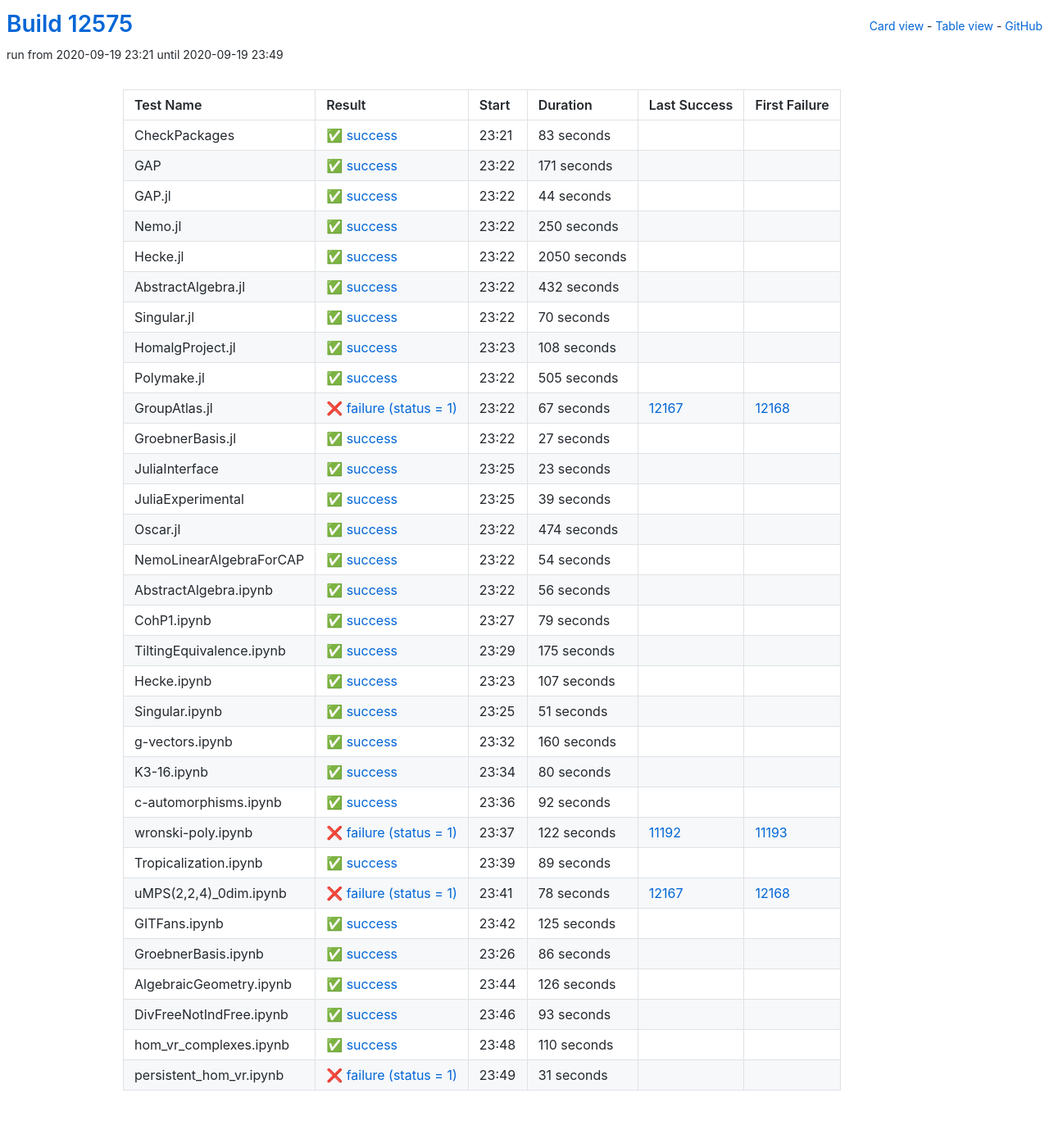
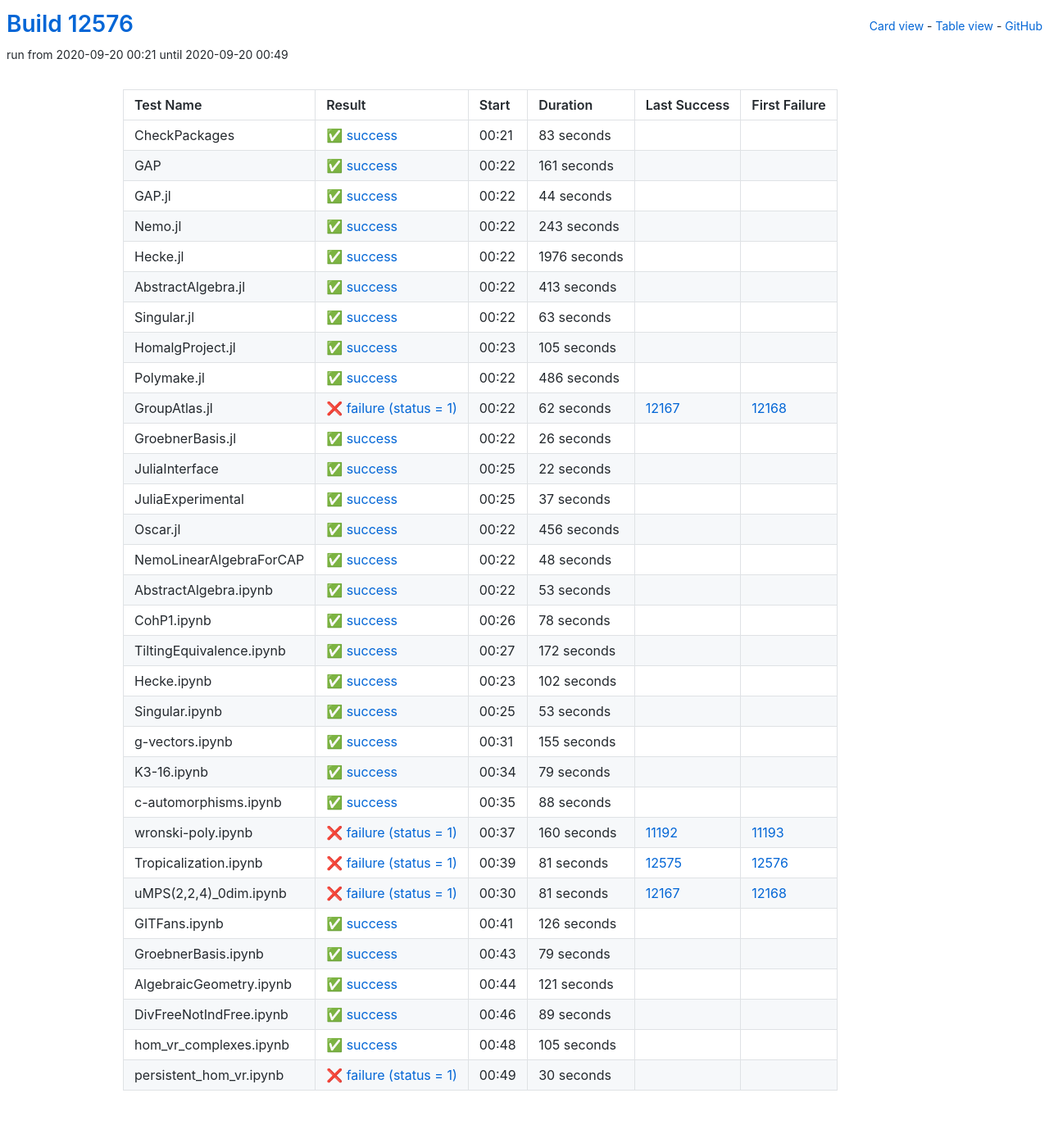
Before and after one commit to oscar-system/oscar-ci-status, a Jekyll site: the page built from table.html, in a window 1280 px wide. Shown: the whole page at 82% size. Built offline with Jekyll 4.4.1, drawn with Linux system fonts in a browser that asks for light colours.

Commit message:
Build #12576

```diff
--- a/_data/ci.yml
+++ b/_data/ci.yml
@@ -1,6 +1,6 @@
 ---
-build: 12575
-build_url: https://oscarci.mathematik.uni-kl.de/job/oscar/12575/
+build: 12576
+build_url: https://oscarci.mathematik.uni-kl.de/job/oscar/12576/
 job: oscar
 organization: oscar-system
 repo: oscar-ci-status
@@ -8,8 +8,8 @@
 tests:
 - name: CheckPackages
   id: checkpackages
-  log: https://oscarci.mathematik.uni-kl.de/job/oscar/12575/artifact/logs/build-12575/CheckPackages.log
-  start: 2020-09-19 23:21
+  log: https://oscarci.mathematik.uni-kl.de/job/oscar/12576/artifact/logs/build-12576/CheckPackages.log
+  start: 2020-09-20 00:21
   success: true
   exitcode: 0
   status: success
@@ -20,20 +20,20 @@
   first_failure_url:
 - name: GAP
   id: gap
-  log: https://oscarci.mathematik.uni-kl.de/job/oscar/12575/artifact/logs/build-12575/GAP.log
-  start: 2020-09-19 23:22
+  log: https://oscarci.mathematik.uni-kl.de/job/oscar/12576/artifact/logs/build-12576/GAP.log
+  start: 2020-09-20 00:22
   success: true
   exitcode: 0
   status: success
-  duration: 171
+  duration: 161
   last_success: false
   last_success_url:
   first_failure: false
   first_failure_url:
 - name: GAP.jl
   id: gap-jl
-  log: https://oscarci.mathematik.uni-kl.de/job/oscar/12575/artifact/logs/build-12575/GAP.jl.log
-  start: 2020-09-19 23:22
+  log: https://oscarci.mathematik.uni-kl.de/job/oscar/12576/artifact/logs/build-12576/GAP.jl.log
+  start: 2020-09-20 00:22
   success: true
   exitcode: 0
   status: success
@@ -44,164 +44,224 @@
   first_failure_url:
 - name: Nemo.jl
   id: nemo-jl
-  log: https://oscarci.mathematik.uni-kl.de/job/oscar/12575/artifact/logs/build-12575/Nemo.jl.log
-  start: 2020-09-19 23:22
+  log: https://oscarci.mathematik.uni-kl.de/job/oscar/12576/artifact/logs/build-12576/Nemo.jl.log
+  start: 2020-09-20 00:22
   success: true
   exitcode: 0
   status: success
-  duration: 250
+  duration: 243
   last_success: false
   last_success_url:
   first_failure: false
   first_failure_url:
 - name: Hecke.jl
   id: hecke-jl
-  log: https://oscarci.mathematik.uni-kl.de/job/oscar/12575/artifact/logs/build-12575/Hecke.jl.log
-  start: 2020-09-19 23:22
+  log: https://oscarci.mathematik.uni-kl.de/job/oscar/12576/artifact/logs/build-12576/Hecke.jl.log
+  start: 2020-09-20 00:22
   success: true
   exitcode: 0
   status: success
-  duration: 2050
+  duration: 1976
   last_success: false
   last_success_url:
   first_failure: false
   first_failure_url:
 - name: AbstractAlgebra.jl
   id: abstractalgebra-jl
-  log: https://oscarci.mathematik.uni-kl.de/job/oscar/12575/artifact/logs/build-12575/AbstractAlgebra.jl.log
-  start: 2020-09-19 23:22
+  log: https://oscarci.mathematik.uni-kl.de/job/oscar/12576/artifact/logs/build-12576/AbstractAlgebra.jl.log
+  start: 2020-09-20 00:22
   success: true
   exitcode: 0
   status: success
-  duration: 432
+  duration: 413
   last_success: false
   last_success_url:
   first_failure: false
   first_failure_url:
 - name: Singular.jl
   id: singular-jl
-  log: https://oscarci.mathematik.uni-kl.de/job/oscar/12575/artifact/logs/build-12575/Singular.jl.log
-  start: 2020-09-19 23:22
+  log: https://oscarci.mathematik.uni-kl.de/job/oscar/12576/artifact/logs/build-12576/Singular.jl.log
+  start: 2020-09-20 00:22
   success: true
   exitcode: 0
   status: success
-  duration: 70
+  duration: 63
   last_success: false
   last_success_url:
   first_failure: false
   first_failure_url:
 - name: HomalgProject.jl
   id: homalgproject-jl
-  log: https://oscarci.mathematik.uni-kl.de/job/oscar/12575/artifact/logs/build-12575/HomalgProject.jl.log
-  start: 2020-09-19 23:23
+  log: https://oscarci.mathematik.uni-kl.de/job/oscar/12576/artifact/logs/build-12576/HomalgProject.jl.log
+  start: 2020-09-20 00:23
   success: true
   exitcode: 0
   status: success
-  duration: 108
+  duration: 105
   last_success: false
   last_success_url:
   first_failure: false
   first_failure_url:
 - name: Polymake.jl
   id: polymake-jl
-  log: https://oscarci.mathematik.uni-kl.de/job/oscar/12575/artifact/logs/build-12575/Polymake.jl.log
-  start: 2020-09-19 23:22
+  log: https://oscarci.mathematik.uni-kl.de/job/oscar/12576/artifact/logs/build-12576/Polymake.jl.log
+  start: 2020-09-20 00:22
   success: true
   exitcode: 0
   status: success
-  duration: 505
+  duration: 486
   last_success: false
   last_success_url:
   first_failure: false
   first_failure_url:
 - name: GroupAtlas.jl
   id: groupatlas-jl
-  log: https://oscarci.mathematik.uni-kl.de/job/oscar/12575/artifact/logs/build-12575/GroupAtlas.jl.log
-  start: 2020-09-19 23:22
+  log: https://oscarci.mathematik.uni-kl.de/job/oscar/12576/artifact/logs/build-12576/GroupAtlas.jl.log
+  start: 2020-09-20 00:22
   success: false
   exitcode: 1
   status: failure
-  duration: 67
+  duration: 62
   last_success: 12167
   last_success_url: https://oscarci.mathematik.uni-kl.de/job/oscar/12167/
   first_failure: 12168
   first_failure_url: https://oscarci.mathematik.uni-kl.de/job/oscar/12168/
 - name: GroebnerBasis.jl
   id: groebnerbasis-jl
-  log: https://oscarci.mathematik.uni-kl.de/job/oscar/12575/artifact/logs/build-12575/GroebnerBasis.jl.log
-  start: 2020-09-19 23:22
+  log: https://oscarci.mathematik.uni-kl.de/job/oscar/12576/artifact/logs/build-12576/GroebnerBasis.jl.log
+  start: 2020-09-20 00:22
   success: true
   exitcode: 0
   status: success
-  duration: 27
+  duration: 26
   last_success: false
   last_success_url:
   first_failure: false
   first_failure_url:
 - name: JuliaInterface
   id: juliainterface
-  log: https://oscarci.mathematik.uni-kl.de/job/oscar/12575/artifact/logs/build-12575/JuliaInterface.log
-  start: 2020-09-19 23:25
+  log: https://oscarci.mathematik.uni-kl.de/job/oscar/12576/artifact/logs/build-12576/JuliaInterface.log
+  start: 2020-09-20 00:25
   success: true
   exitcode: 0
   status: success
-  duration: 23
+  duration: 22
   last_success: false
   last_success_url:
   first_failure: false
   first_failure_url:
 - name: JuliaExperimental
   id: juliaexperimental
-  log: https://oscarci.mathematik.uni-kl.de/job/oscar/12575/artifact/logs/build-12575/JuliaExperimental.log
-  start: 2020-09-19 23:25
+  log: https://oscarci.mathematik.uni-kl.de/job/oscar/12576/artifact/logs/build-12576/JuliaExperimental.log
+  start: 2020-09-20 00:25
   success: true
   exitcode: 0
   status: success
-  duration: 39
+  duration: 37
   last_success: false
   last_success_url:
   first_failure: false
   first_failure_url:
 - name: Oscar.jl
   id: oscar-jl
-  log: https://oscarci.mathematik.uni-kl.de/job/oscar/12575/artifact/logs/build-12575/Oscar.jl.log
-  start: 2020-09-19 23:22
+  log: https://oscarci.mathematik.uni-kl.de/job/oscar/12576/artifact/logs/build-12576/Oscar.jl.log
+  start: 2020-09-20 00:22
   success: true
   exitcode: 0
   status: success
-  duration: 474
+  duration: 456
   last_success: false
   last_success_url:
   first_failure: false
   first_failure_url:
 - name: NemoLinearAlgebraForCAP
   id: nemolinearalgebraforcap
-  log: https://oscarci.mathematik.uni-kl.de/job/oscar/12575/artifact/logs/build-12575/NemoLinearAlgebraForCAP.log
-  start: 2020-09-19 23:22
+  log: https://oscarci.mathematik.uni-kl.de/job/oscar/12576/artifact/logs/build-12576/NemoLinearAlgebraForCAP.log
+  start: 2020-09-20 00:22
   success: true
   exitcode: 0
   status: success
-  duration: 54
+  duration: 48
   last_success: false
   last_success_url:
   first_failure: false
   first_failure_url:
 - name: AbstractAlgebra.ipynb
   id: abstractalgebra-ipynb
-  log: https://oscarci.mathematik.uni-kl.de/job/oscar/12575/artifact/logs/build-12575/AbstractAlgebra.ipynb.log
-  start: 2020-09-19 23:22
+  log: https://oscarci.mathematik.uni-kl.de/job/oscar/12576/artifact/logs/build-12576/AbstractAlgebra.ipynb.log
+  start: 2020-09-20 00:22
   success: true
   exitcode: 0
   status: success
-  duration: 56
+  duration: 53
   last_success: false
   last_success_url:
   first_failure: false
   first_failure_url:
 - name: CohP1.ipynb
   id: cohp1-ipynb
-  log: https://oscarci.mathematik.uni-kl.de/job/oscar/12575/artifact/logs/build-12575/CohP1.ipynb.log
-  start: 2020-09-19 23:27
+  log: https://oscarci.mathematik.uni-kl.de/job/oscar/12576/artifact/logs/build-12576/CohP1.ipynb.log
+  start: 2020-09-20 00:26
+  success: true
+  exitcode: 0
+  status: success
+  duration: 78
+  last_success: false
+  last_success_url:
+  first_failure: false
+  first_failure_url:
+- name: TiltingEquivalence.ipynb
+  id: tiltingequivalence-ipynb
+  log: https://oscarci.mathematik.uni-kl.de/job/oscar/12576/artifact/logs/build-12576/TiltingEquivalence.ipynb.log
+  start: 2020-09-20 00:27
+  success: true
+  exitcode: 0
+  status: success
+  duration: 172
+  last_success: false
+  last_success_url:
+  first_failure: false
+  first_failure_url:
+- name: Hecke.ipynb
+  id: hecke-ipynb
+  log: https://oscarci.mathematik.uni-kl.de/job/oscar/12576/artifact/logs/build-12576/Hecke.ipynb.log
+  start: 2020-09-20 00:23
+  success: true
+  exitcode: 0
+  status: success
+  duration: 102
+  last_success: false
+  last_success_url:
+  first_failure: false
+  first_failure_url:
+- name: Singular.ipynb
+  id: singular-ipynb
+  log: https://oscarci.mathematik.uni-kl.de/job/oscar/12576/artifact/logs/build-12576/Singular.ipynb.log
+  start: 2020-09-20 00:25
+  success: true
+  exitcode: 0
+  status: success
+  duration: 53
+  last_success: false
+  last_success_url:
+  first_failure: false
+  first_failure_url:
+- name: g-vectors.ipynb
+  id: g-vectors-ipynb
+  log: https://oscarci.mathematik.uni-kl.de/job/oscar/12576/artifact/logs/build-12576/g-vectors.ipynb.log
+  start: 2020-09-20 00:31
+  success: true
+  exitcode: 0
+  status: success
+  duration: 155
+  last_success: false
+  last_success_url:
+  first_failure: false
+  first_failure_url:
+- name: K3-16.ipynb
+  id: k3-16-ipynb
+  log: https://oscarci.mathematik.uni-kl.de/job/oscar/12576/artifact/logs/build-12576/K3-16.ipynb.log
+  start: 2020-09-20 00:34
   success: true
   exitcode: 0
   status: success
@@ -210,94 +270,94 @@
   last_success_url:
   first_failure: false
   first_failure_url:
-- name: TiltingEquivalence.ipynb
-  id: tiltingequivalence-ipynb
-  log: https://oscarci.mathematik.uni-kl.de/job/oscar/12575/artifact/logs/build-12575/TiltingEquivalence.ipynb.log
-  start: 2020-09-19 23:29
+- name: c-automorphisms.ipynb
+  id: c-automorphisms-ipynb
+  log: https://oscarci.mathematik.uni-kl.de/job/oscar/12576/artifact/logs/build-12576/c-automorphisms.ipynb.log
+  start: 2020-09-20 00:35
   success: true
   exitcode: 0
   status: success
-  duration: 175
-  last_success: false
-  last_success_url:
-  first_failure: false
-  first_failure_url:
-- name: Hecke.ipynb
-  id: hecke-ipynb
-  log: https://oscarci.mathematik.uni-kl.de/job/oscar/12575/artifact/logs/build-12575/Hecke.ipynb.log
-  start: 2020-09-19 23:23
-  success: true
-  exitcode: 0
-  status: success
-  duration: 107
-  last_success: false
-  last_success_url:
-  first_failure: false
-  first_failure_url:
-- name: Singular.ipynb
-  id: singular-ipynb
-  log: https://oscarci.mathematik.uni-kl.de/job/oscar/12575/artifact/logs/build-12575/Singular.ipynb.log
-  start: 2020-09-19 23:25
-  success: true
-  exitcode: 0
-  status: success
-  duration: 51
-  last_success: false
-  last_success_url:
-  first_failure: false
-  first_failure_url:
-- name: g-vectors.ipynb
-  id: g-vectors-ipynb
-  log: https://oscarci.mathematik.uni-kl.de/job/oscar/12575/artifact/logs/build-12575/g-vectors.ipynb.log
-  start: 2020-09-19 23:32
-  success: true
-  exitcode: 0
-  status: success
-  duration: 160
-  last_success: false
-  last_success_url:
-  first_failure: false
-  first_failure_url:
-- name: K3-16.ipynb
-  id: k3-16-ipynb
-  log: https://oscarci.mathematik.uni-kl.de/job/oscar/12575/artifact/logs/build-12575/K3-16.ipynb.log
-  start: 2020-09-19 23:34
-  success: true
-  exitcode: 0
-  status: success
-  duration: 80
-  last_success: false
-  last_success_url:
-  first_failure: false
-  first_failure_url:
-- name: c-automorphisms.ipynb
-  id: c-automorphisms-ipynb
-  log: https://oscarci.mathematik.uni-kl.de/job/oscar/12575/artifact/logs/build-12575/c-automorphisms.ipynb.log
-  start: 2020-09-19 23:36
-  success: true
-  exitcode: 0
-  status: success
-  duration: 92
+  duration: 88
   last_success: false
   last_success_url:
   first_failure: false
   first_failure_url:
 - name: wronski-poly.ipynb
   id: wronski-poly-ipynb
-  log: https://oscarci.mathematik.uni-kl.de/job/oscar/12575/artifact/logs/build-12575/wronski-poly.ipynb.log
-  start: 2020-09-19 23:37
+  log: https://oscarci.mathematik.uni-kl.de/job/oscar/12576/artifact/logs/build-12576/wronski-poly.ipynb.log
+  start: 2020-09-20 00:37
   success: false
   exitcode: 1
   status: failure
-  duration: 122
+  duration: 160
   last_success: 11192
   last_success_url: https://oscarci.mathematik.uni-kl.de/job/oscar/11192/
   first_failure: 11193
   first_failure_url: https://oscarci.mathematik.uni-kl.de/job/oscar/11193/
 - name: Tropicalization.ipynb
   id: tropicalization-ipynb
-  log: https://oscarci.mathematik.uni-kl.de/job/oscar/12575/artifact/logs/build-12575/Tropicalization.ipynb.log
-  start: 2020-09-19 23:39
+  log: https://oscarci.mathematik.uni-kl.de/job/oscar/12576/artifact/logs/build-12576/Tropicalization.ipynb.log
+  start: 2020-09-20 00:39
+  success: false
+  exitcode: 1
+  status: failure
+  duration: 81
+  last_success: 12575
+  last_success_url: https://oscarci.mathematik.uni-kl.de/job/oscar/12575/
+  first_failure: 12576
+  first_failure_url: https://oscarci.mathematik.uni-kl.de/job/oscar/12576/
+- name: uMPS(2,2,4)_0dim.ipynb
+  id: umps-2-2-4-0dim-ipynb
+  log: https://oscarci.mathematik.uni-kl.de/job/oscar/12576/artifact/logs/build-12576/uMPS-2-2-4-_0dim.ipynb.log
+  start: 2020-09-20 00:30
+  success: false
+  exitcode: 1
+  status: failure
+  duration: 81
+  last_success: 12167
+  last_success_url: https://oscarci.mathematik.uni-kl.de/job/oscar/12167/
+  first_failure: 12168
+  first_failure_url: https://oscarci.mathematik.uni-kl.de/job/oscar/12168/
+- name: GITFans.ipynb
+  id: gitfans-ipynb
+  log: https://oscarci.mathematik.uni-kl.de/job/oscar/12576/artifact/logs/build-12576/GITFans.ipynb.log
+  start: 2020-09-20 00:41
+  success: true
+  exitcode: 0
+  status: success
+  duration: 126
+  last_success: false
+  last_success_url:
+  first_failure: false
+  first_failure_url:
+- name: GroebnerBasis.ipynb
+  id: groebnerbasis-ipynb
+  log: https://oscarci.mathematik.uni-kl.de/job/oscar/12576/artifact/logs/build-12576/GroebnerBasis.ipynb.log
+  start: 2020-09-20 00:43
+  success: true
+  exitcode: 0
+  status: success
+  duration: 79
+  last_success: false
+  last_success_url:
+  first_failure: false
+  first_failure_url:
+- name: AlgebraicGeometry.ipynb
+  id: algebraicgeometry-ipynb
+  log: https://oscarci.mathematik.uni-kl.de/job/oscar/12576/artifact/logs/build-12576/AlgebraicGeometry.ipynb.log
+  start: 2020-09-20 00:44
+  success: true
+  exitcode: 0
+  status: success
+  duration: 121
+  last_success: false
+  last_success_url:
+  first_failure: false
+  first_failure_url:
+- name: DivFreeNotIndFree.ipynb
+  id: divfreenotindfree-ipynb
+  log: https://oscarci.mathematik.uni-kl.de/job/oscar/12576/artifact/logs/build-12576/DivFreeNotIndFree.ipynb.log
+  start: 2020-09-20 00:46
   success: true
   exitcode: 0
   status: success
@@ -306,86 +366,26 @@
   last_success_url:
   first_failure: false
   first_failure_url:
-- name: uMPS(2,2,4)_0dim.ipynb
-  id: umps-2-2-4-0dim-ipynb
-  log: https://oscarci.mathematik.uni-kl.de/job/oscar/12575/artifact/logs/build-12575/uMPS-2-2-4-_0dim.ipynb.log
-  start: 2020-09-19 23:41
-  success: false
-  exitcode: 1
-  status: failure
-  duration: 78
-  last_success: 12167
-  last_success_url: https://oscarci.mathematik.uni-kl.de/job/oscar/12167/
-  first_failure: 12168
-  first_failure_url: https://oscarci.mathematik.uni-kl.de/job/oscar/12168/
-- name: GITFans.ipynb
-  id: gitfans-ipynb
-  log: https://oscarci.mathematik.uni-kl.de/job/oscar/12575/artifact/logs/build-12575/GITFans.ipynb.log
-  start: 2020-09-19 23:42
+- name: hom_vr_complexes.ipynb
+  id: hom-vr-complexes-ipynb
+  log: https://oscarci.mathematik.uni-kl.de/job/oscar/12576/artifact/logs/build-12576/hom_vr_complexes.ipynb.log
+  start: 2020-09-20 00:48
   success: true
   exitcode: 0
   status: success
-  duration: 125
-  last_success: false
-  last_success_url:
-  first_failure: false
-  first_failure_url:
-- name: GroebnerBasis.ipynb
-  id: groebnerbasis-ipynb
-  log: https://oscarci.mathematik.uni-kl.de/job/oscar/12575/artifact/logs/build-12575/GroebnerBasis.ipynb.log
-  start: 2020-09-19 23:26
-  success: true
-  exitcode: 0
-  status: success
-  duration: 86
-  last_success: false
-  last_success_url:
-  first_failure: false
-  first_failure_url:
-- name: AlgebraicGeometry.ipynb
-  id: algebraicgeometry-ipynb
-  log: https://oscarci.mathematik.uni-kl.de/job/oscar/12575/artifact/logs/build-12575/AlgebraicGeometry.ipynb.log
-  start: 2020-09-19 23:44
-  success: true
-  exitcode: 0
-  status: success
-  duration: 126
-  last_success: false
-  last_success_url:
-  first_failure: false
-  first_failure_url:
-- name: DivFreeNotIndFree.ipynb
-  id: divfreenotindfree-ipynb
-  log: https://oscarci.mathematik.uni-kl.de/job/oscar/12575/artifact/logs/build-12575/DivFreeNotIndFree.ipynb.log
-  start: 2020-09-19 23:46
-  success: true
-  exitcode: 0
-  status: success
-  duration: 93
-  last_success: false
-  last_success_url:
-  first_failure: false
-  first_failure_url:
-- name: hom_vr_complexes.ipynb
-  id: hom-vr-complexes-ipynb
-  log: https://oscarci.mathematik.uni-kl.de/job/oscar/12575/artifact/logs/build-12575/hom_vr_complexes.ipynb.log
-  start: 2020-09-19 23:48
-  success: true
-  exitcode: 0
-  status: success
-  duration: 110
+  duration: 105
   last_success: false
   last_success_url:
   first_failure: false
   first_failure_url:
 - name: persistent_hom_vr.ipynb
   id: persistent-hom-vr-ipynb
-  log: https://oscarci.mathematik.uni-kl.de/job/oscar/12575/artifact/logs/build-12575/persistent_hom_vr.ipynb.log
-  start: 2020-09-19 23:49
+  log: https://oscarci.mathematik.uni-kl.de/job/oscar/12576/artifact/logs/build-12576/persistent_hom_vr.ipynb.log
+  start: 2020-09-20 00:49
   success: false
   exitcode: 1
   status: failure
-  duration: 31
+  duration: 30
   last_success: false
   last_success_url:
   first_failure: false
```
Also changed, not shown: README.md.
